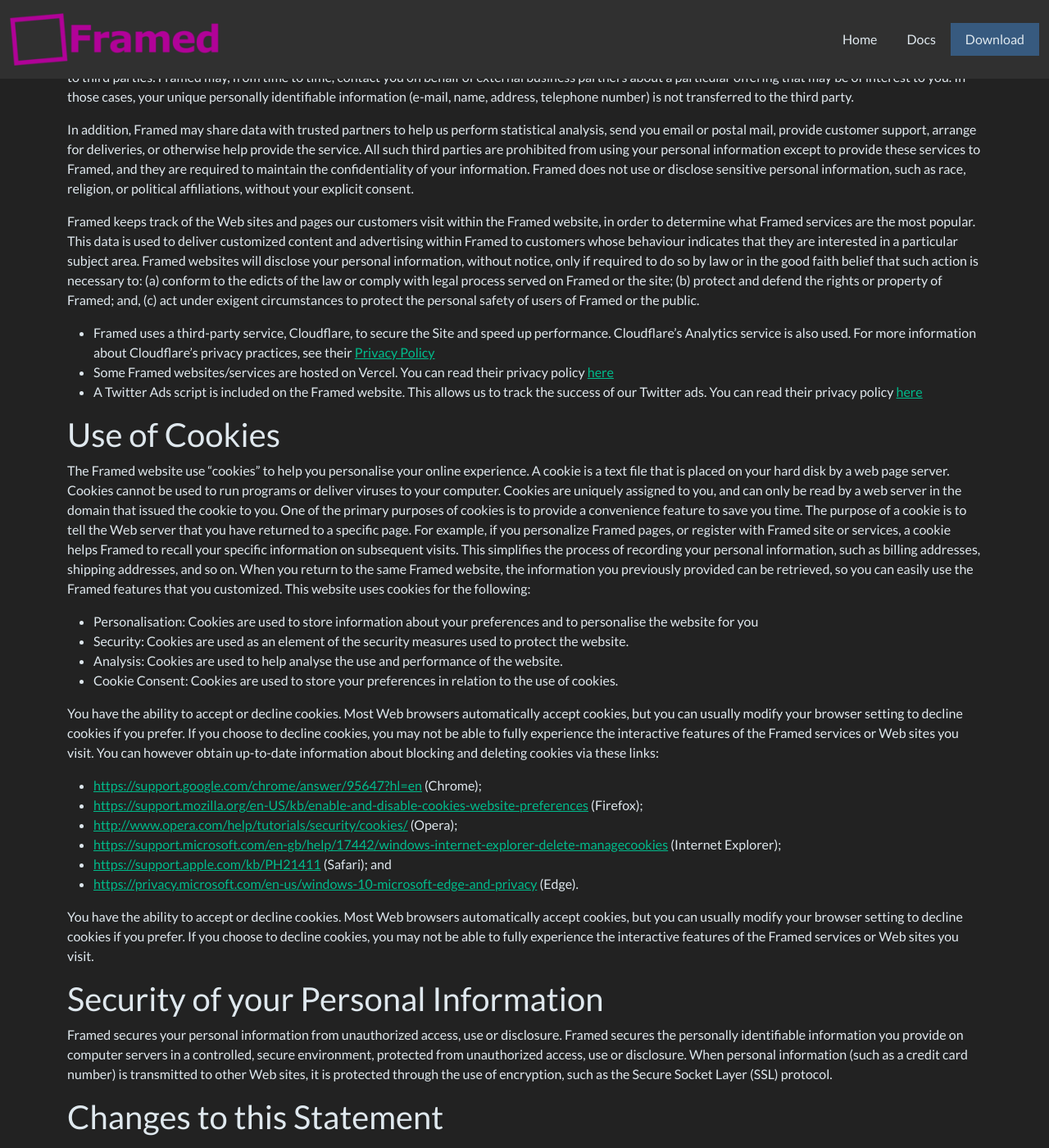
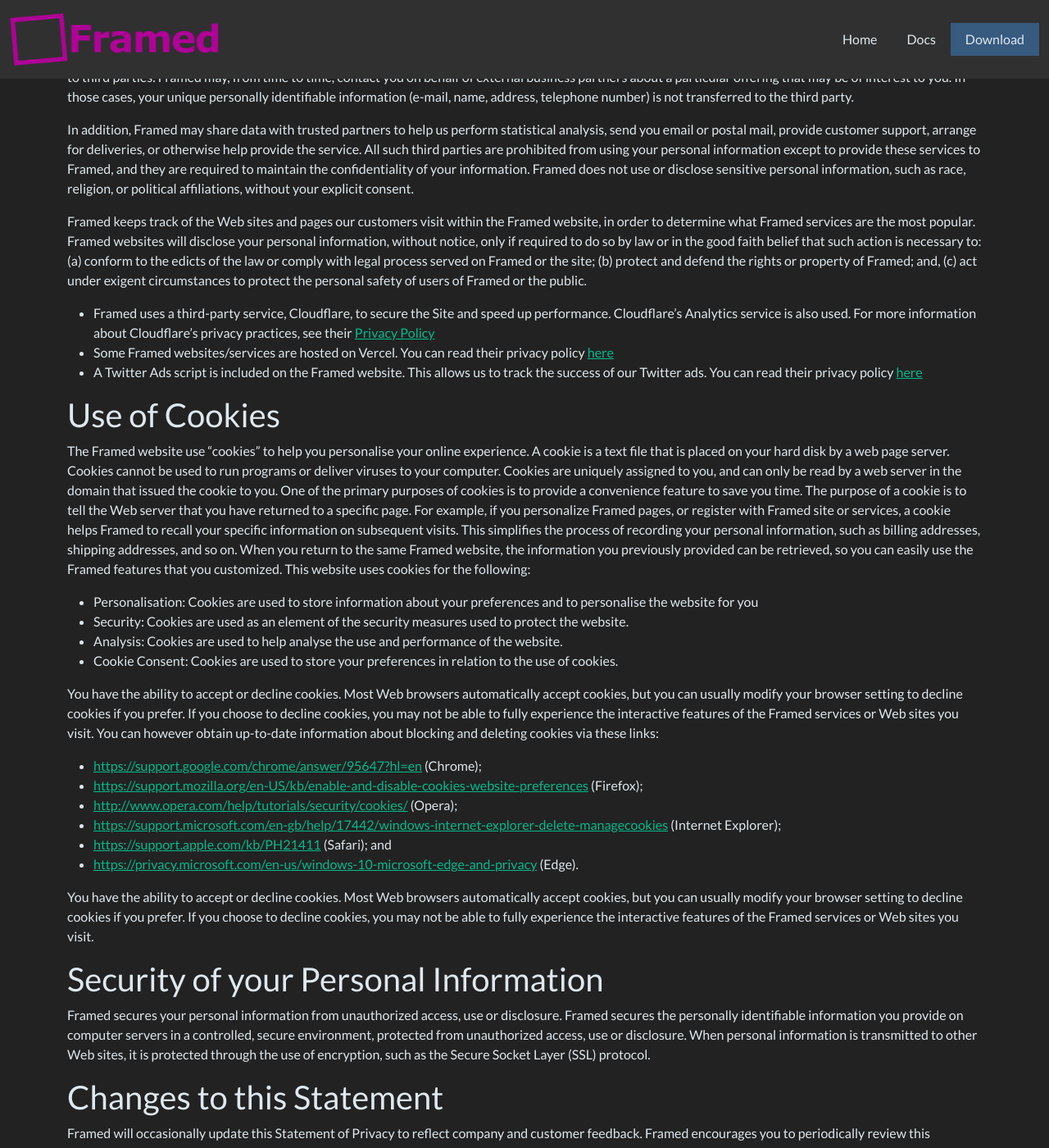
Before and after one commit to Framed-App/website, a Jekyll site: the page built from legal/privacy.md, in a window 1280 px wide and 1400 px high, scrolled down 816 px. Shown: the whole window at 82% size. Built offline with Jekyll 4.4.1, drawn with Linux system fonts in a browser that asks for light colours; nearby versions of some CDN libraries.

Commit message:
update privacy policy

```diff
--- a/legal/privacy.md
+++ b/legal/privacy.md
@@ -21,7 +21,7 @@
 
 In addition, Framed may share data with trusted partners to help us perform statistical analysis, send you email or postal mail, provide customer support, arrange for deliveries, or otherwise help provide the service. All such third parties are prohibited from using your personal information except to provide these services to Framed, and they are required to maintain the confidentiality of your information. Framed does not use or disclose sensitive personal information, such as race, religion, or political affiliations, without your explicit consent.
 
-Framed keeps track of the Web sites and pages our customers visit within the Framed website, in order to determine what Framed services are the most popular. This data is used to deliver customized content and advertising within Framed to customers whose behaviour indicates that they are interested in a particular subject area. Framed websites will disclose your personal information, without notice, only if required to do so by law or in the good faith belief that such action is necessary to: (a) conform to the edicts of the law or comply with legal process served on Framed or the site; (b) protect and defend the rights or property of Framed; and, (c) act under exigent circumstances to protect the personal safety of users of Framed or the public.
+Framed keeps track of the Web sites and pages our customers visit within the Framed website, in order to determine what Framed services are the most popular. Framed websites will disclose your personal information, without notice, only if required to do so by law or in the good faith belief that such action is necessary to: (a) conform to the edicts of the law or comply with legal process served on Framed or the site; (b) protect and defend the rights or property of Framed; and, (c) act under exigent circumstances to protect the personal safety of users of Framed or the public.
 
 - Framed uses a third-party service, Cloudflare, to secure the Site and speed up performance. Cloudflare's Analytics service is also used. For more information about Cloudflare’s privacy practices, see their [Privacy Policy](https://www.cloudflare.com/en-gb/privacypolicy/)
 - Some Framed websites/services are hosted on Vercel. You can read their privacy policy [here](https://vercel.com/legal/privacy-policy)
@@ -49,7 +49,7 @@
 
 ## Security of your Personal Information
 
-Framed secures your personal information from unauthorized access, use or disclosure. Framed secures the personally identifiable information you provide on computer servers in a controlled, secure environment, protected from unauthorized access, use or disclosure. When personal information (such as a credit card number) is transmitted to other Web sites, it is protected through the use of encryption, such as the Secure Socket Layer (SSL) protocol.
+Framed secures your personal information from unauthorized access, use or disclosure. Framed secures the personally identifiable information you provide on computer servers in a controlled, secure environment, protected from unauthorized access, use or disclosure. When personal information is transmitted to other Web sites, it is protected through the use of encryption, such as the Secure Socket Layer (SSL) protocol.
 
 ## Changes to this Statement
 
```
